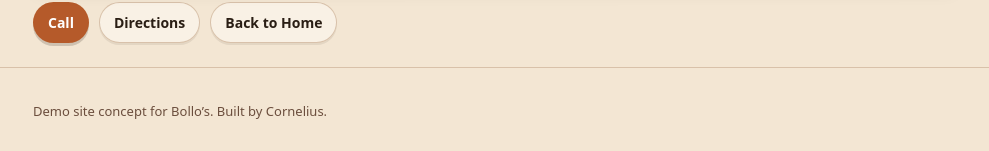
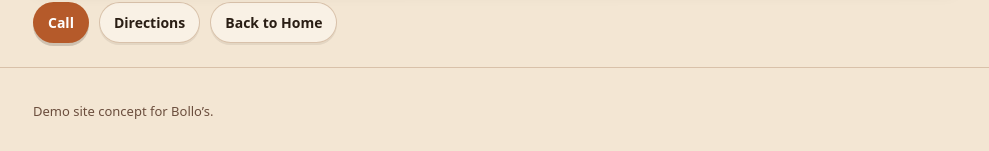
Before and after one commit to K-Hem0/bollos-cafe-website, a plain HTML site: page menu.html in a window 1280 px wide. Shown: the part 1510-1661 px from the top of the page, without its empty margins (145-1134 px from the left). Drawn offline with Linux system fonts and the light colour scheme.

Commit message:
Remove 'Built by Cornelius' from footer

```diff
--- a/menu.html
+++ b/menu.html
@@ -252,7 +252,7 @@
 
 <footer>
   <div class="wrap">
-    Demo site concept for Bollo’s. Built by Cornelius.
+    Demo site concept for Bollo’s.
   </div>
 </footer>
 </body>
```
